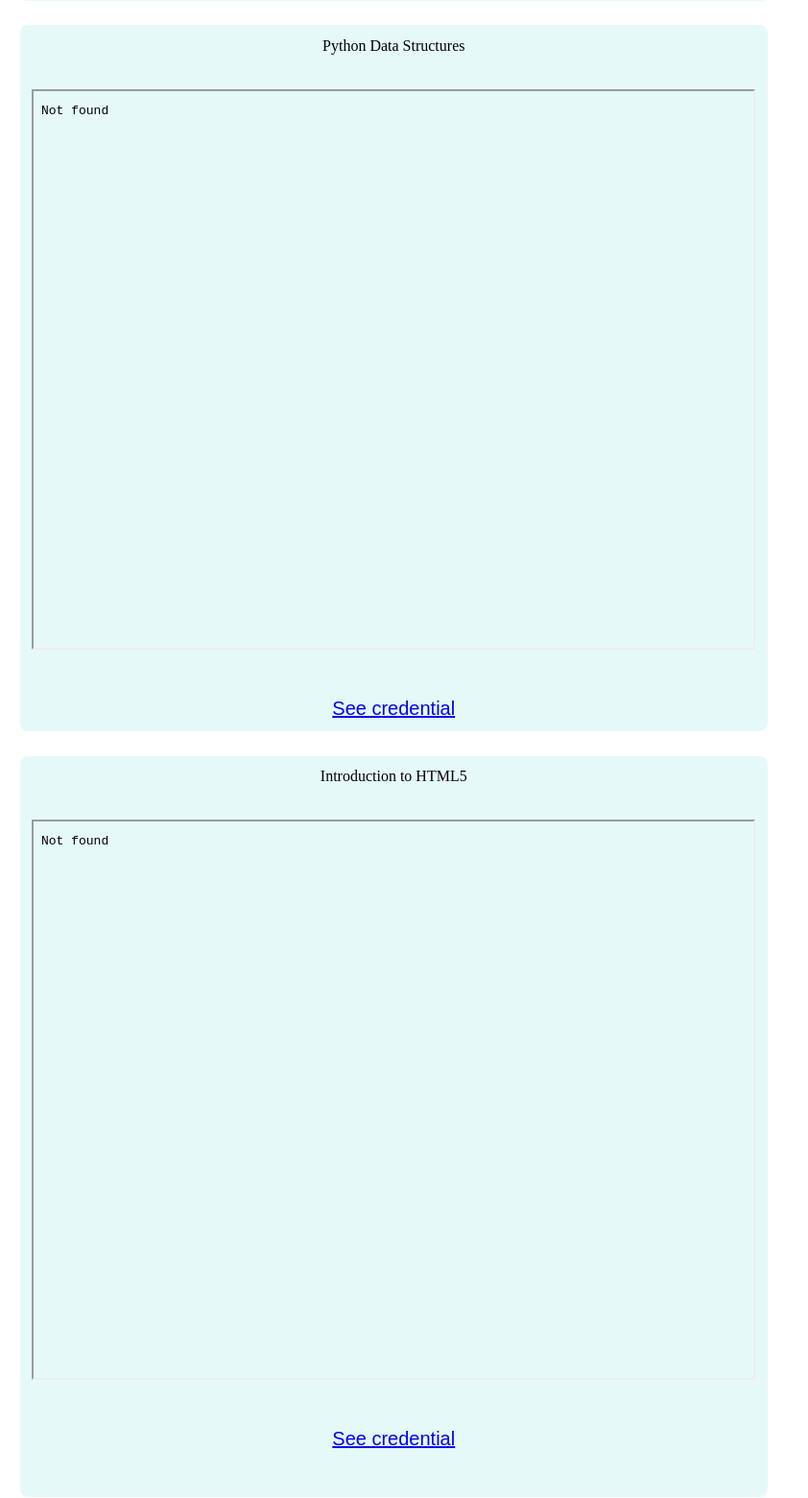
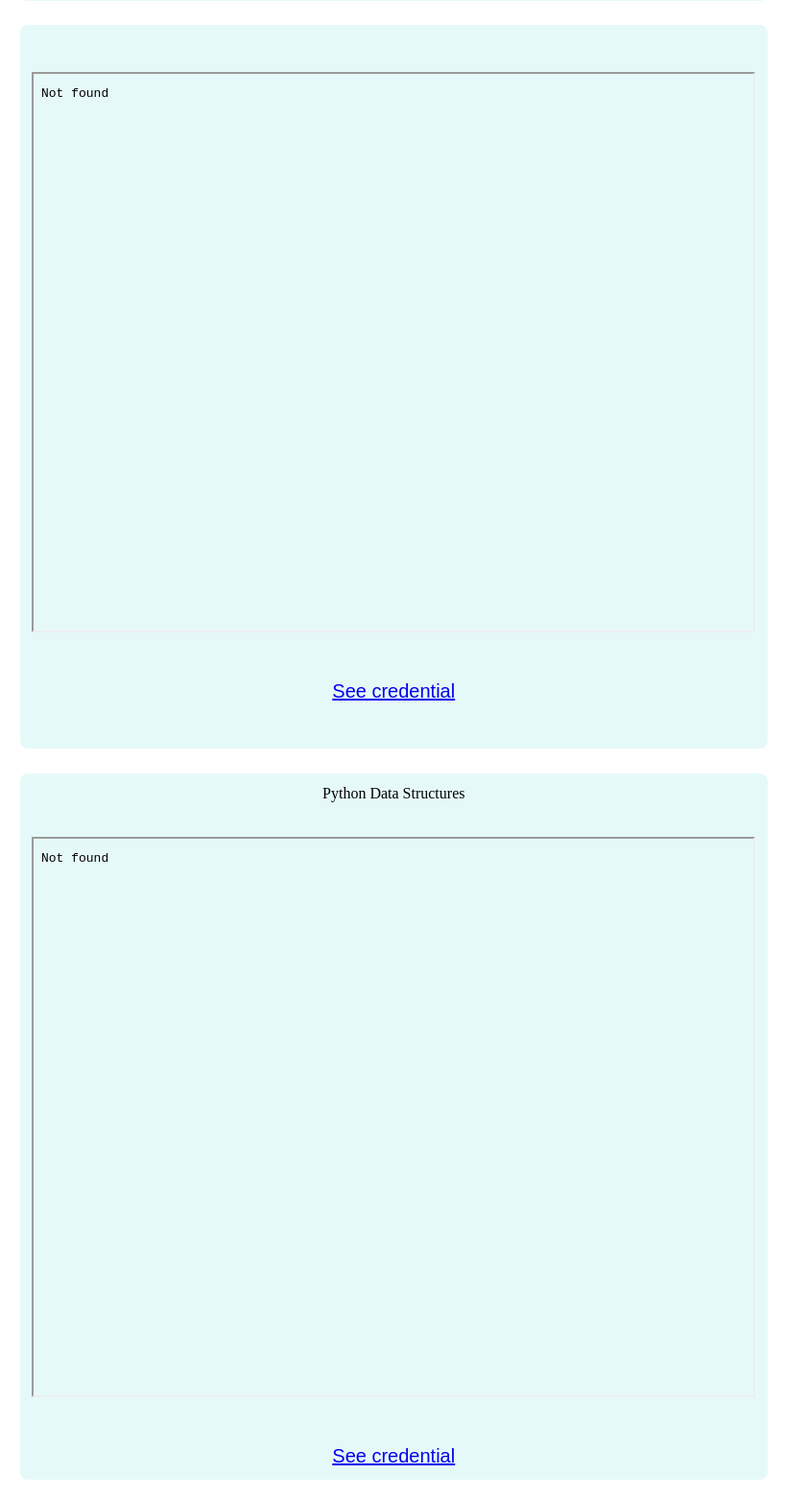
Before and after one commit to MdSakibKhan/About, a plain HTML site: page certificates.html in a window 1280 px wide. Shown: the part 876-2437 px from the top of the page at 96% size, without its empty margins (0-842 px from the left). Drawn offline with Linux system fonts and the light colour scheme.

Commit message:
Update certificates.html

```diff
--- a/certificates.html
+++ b/certificates.html
@@ -17,6 +17,17 @@ Python)
 </section>
 
 <section>
+<div class="d1"></div><br><br>
+<div class="d2"><iframe src="edjs.pdf"></iframe></div>
+<div><a href="https://courses.edx.org/certificates/be4eb0b980e84effa2f2cd8bffd90b2f" target="_blank" class="see"><br><br>See credential</a></div>
+<br><br>
+</section>
+
+
+
+
+
+	<section>
 
 <div class="d1">Python Data Structures</div><br><br>
 <div class="d2"><iframe src="pyst.pdf"></iframe></div>
```
